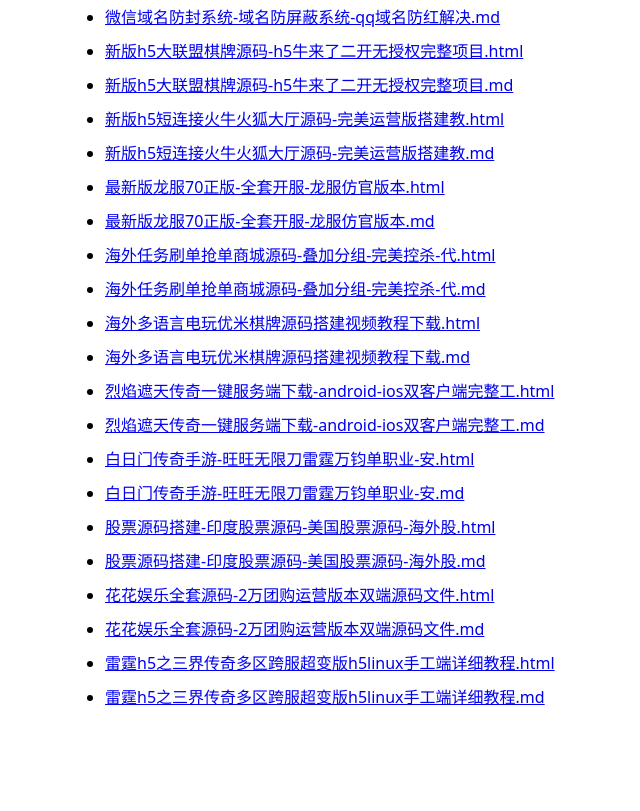
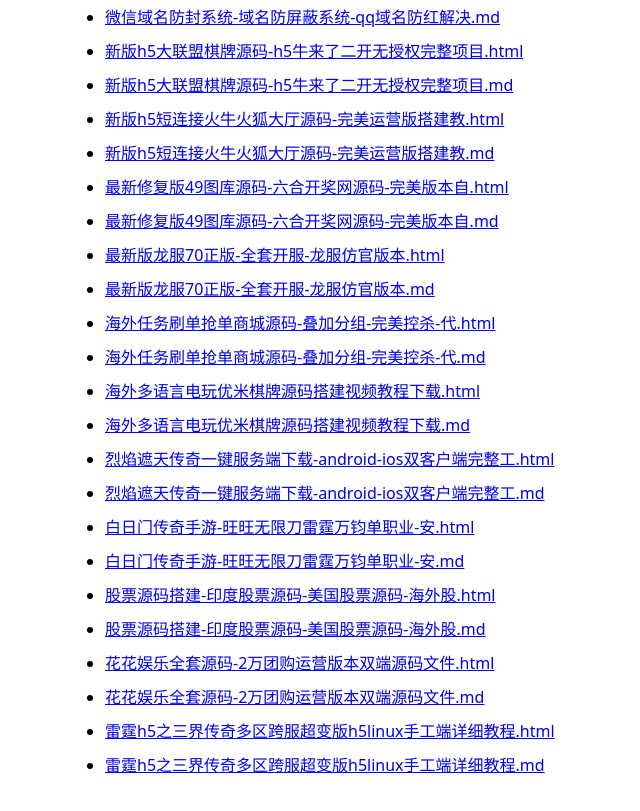
Before and after one commit to opmhoubue-eng/yuanmago-posts, a plain HTML site: page docs/index.html in a window 1280 px wide. Shown: the part 1700-2511 px from the top of the page, without its empty margins (145-785 px from the left). Before the commit the page ends 2451 px from the top, so only its background shows below. Drawn offline with Linux system fonts and the light colour scheme.

Commit message:
Add/Update docs/index.html

```diff
--- a/docs/index.html
+++ b/docs/index.html
@@ -55,6 +55,8 @@
 <li><a href="./新版h5大联盟棋牌源码-h5牛来了二开无授权完整项目.md">新版h5大联盟棋牌源码-h5牛来了二开无授权完整项目.md</a></li>
 <li><a href="./新版h5短连接火牛火狐大厅源码-完美运营版搭建教.html">新版h5短连接火牛火狐大厅源码-完美运营版搭建教.html</a></li>
 <li><a href="./新版h5短连接火牛火狐大厅源码-完美运营版搭建教.md">新版h5短连接火牛火狐大厅源码-完美运营版搭建教.md</a></li>
+<li><a href="./最新修复版49图库源码-六合开奖网源码-完美版本自.html">最新修复版49图库源码-六合开奖网源码-完美版本自.html</a></li>
+<li><a href="./最新修复版49图库源码-六合开奖网源码-完美版本自.md">最新修复版49图库源码-六合开奖网源码-完美版本自.md</a></li>
 <li><a href="./最新版龙服70正版-全套开服-龙服仿官版本.html">最新版龙服70正版-全套开服-龙服仿官版本.html</a></li>
 <li><a href="./最新版龙服70正版-全套开服-龙服仿官版本.md">最新版龙服70正版-全套开服-龙服仿官版本.md</a></li>
 <li><a href="./海外任务刷单抢单商城源码-叠加分组-完美控杀-代.html">海外任务刷单抢单商城源码-叠加分组-完美控杀-代.html</a></li>
```
